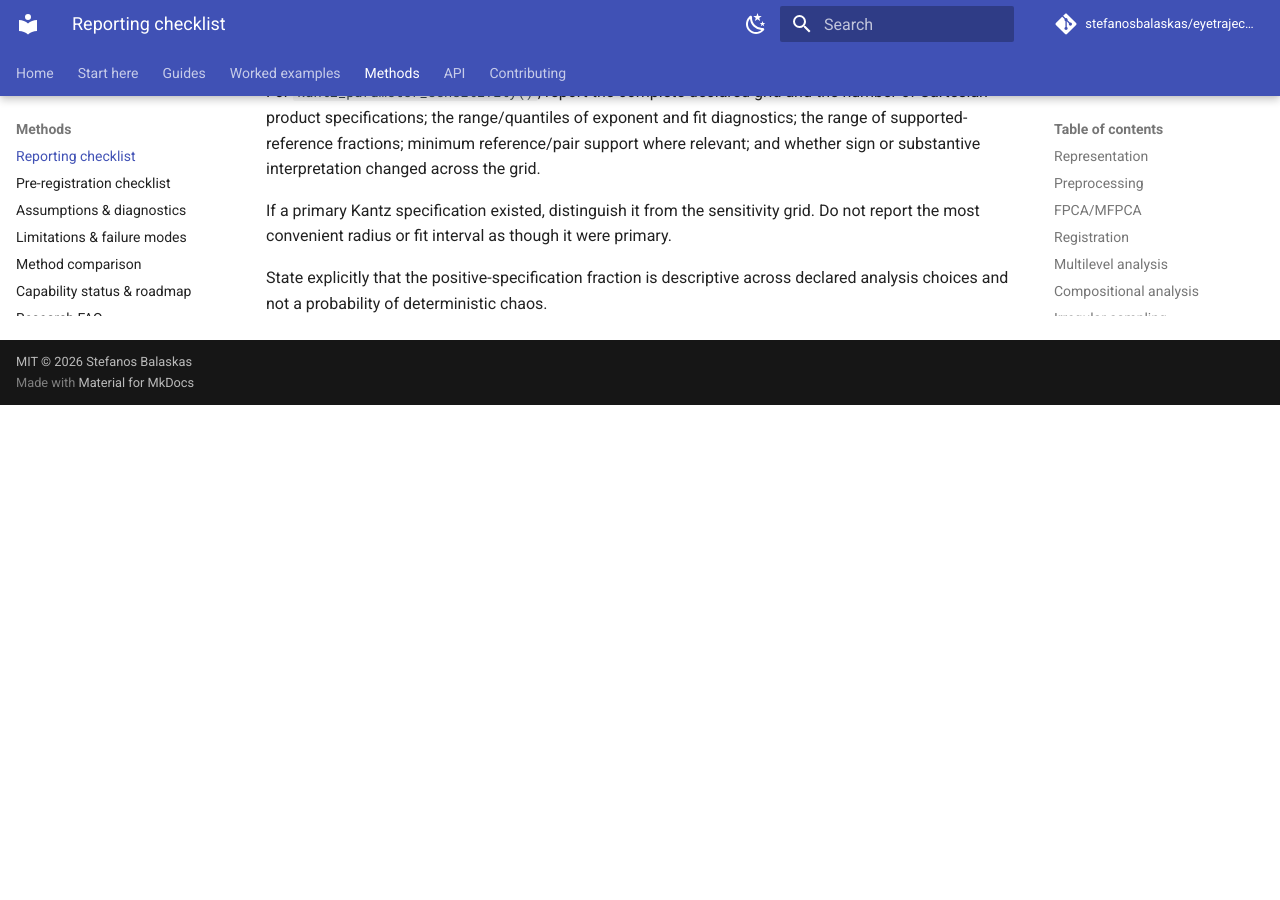
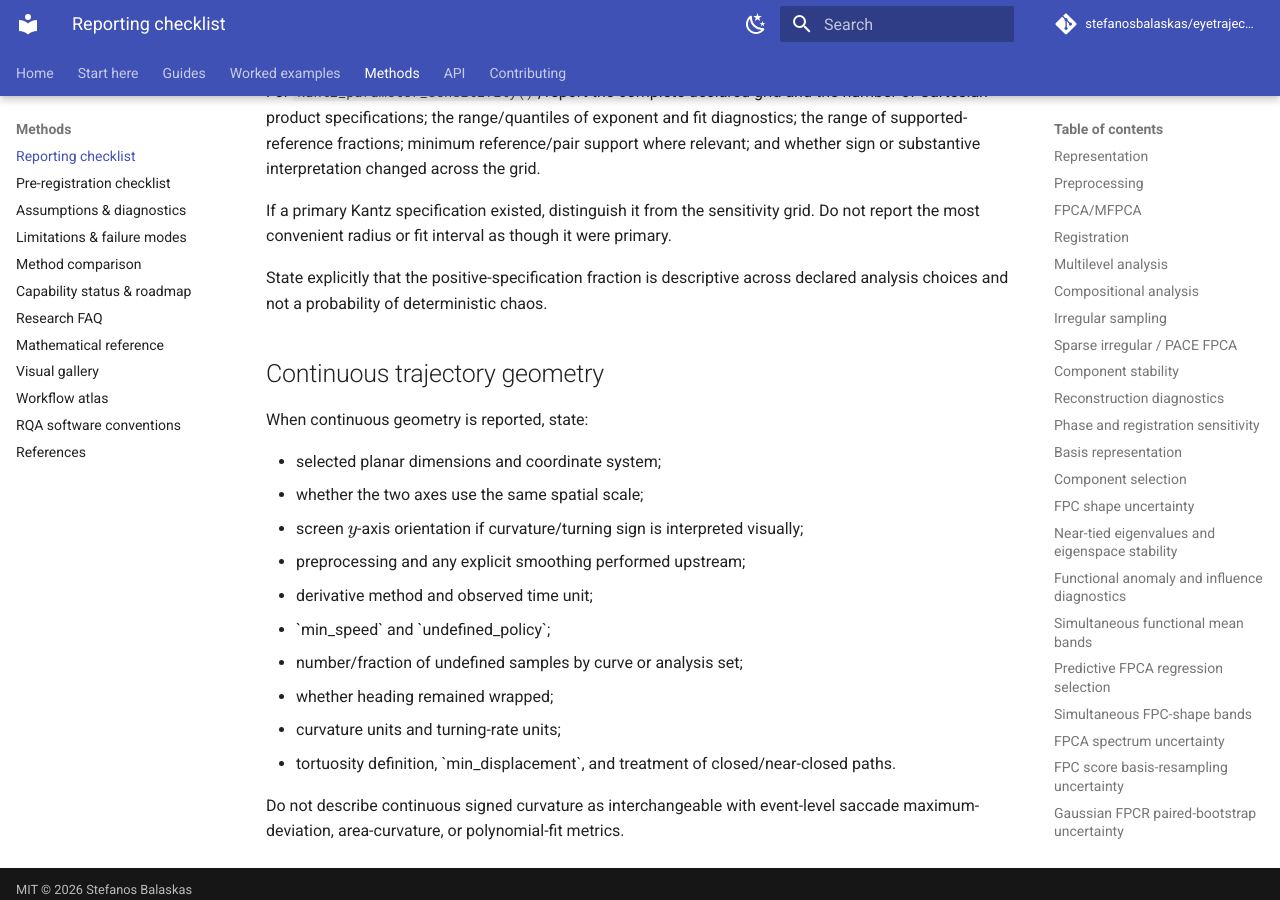
Before and after one commit to stefanosbalaskas/eyetrajectoriespy, an MkDocs documentation site: the page built from docs/methods/reporting.md, in a window 1280 px wide and 900 px high, scrolled down 21745 px. Built offline with MkDocs 1.6.1 and Material for MkDocs 9.7.7, drawn with Linux system fonts in a browser that asks for light colours; comment, search, counter and statistics services are not loaded; before the commit the page ends 22150 px from its top, so only the background shows below that.

Commit message:
Add trajectory geometry reporting checklist

```diff
--- a/docs/methods/reporting.md
+++ b/docs/methods/reporting.md
@@ -669,3 +669,21 @@ For `kantz_parameter_sensitivity()`, report the complete declared grid and the n
 If a primary Kantz specification existed, distinguish it from the sensitivity grid. Do not report the most convenient radius or fit interval as though it were primary.
 
 State explicitly that the positive-specification fraction is descriptive across declared analysis choices and not a probability of deterministic chaos.
+
+
+## Continuous trajectory geometry
+
+When continuous geometry is reported, state:
+
+- selected planar dimensions and coordinate system;
+- whether the two axes use the same spatial scale;
+- screen \(y\)-axis orientation if curvature/turning sign is interpreted visually;
+- preprocessing and any explicit smoothing performed upstream;
+- derivative method and observed time unit;
+- \`min_speed\` and \`undefined_policy\`;
+- number/fraction of undefined samples by curve or analysis set;
+- whether heading remained wrapped;
+- curvature units and turning-rate units;
+- tortuosity definition, \`min_displacement\`, and treatment of closed/near-closed paths.
+
+Do not describe continuous signed curvature as interchangeable with event-level saccade maximum-deviation, area-curvature, or polynomial-fit metrics.
```
